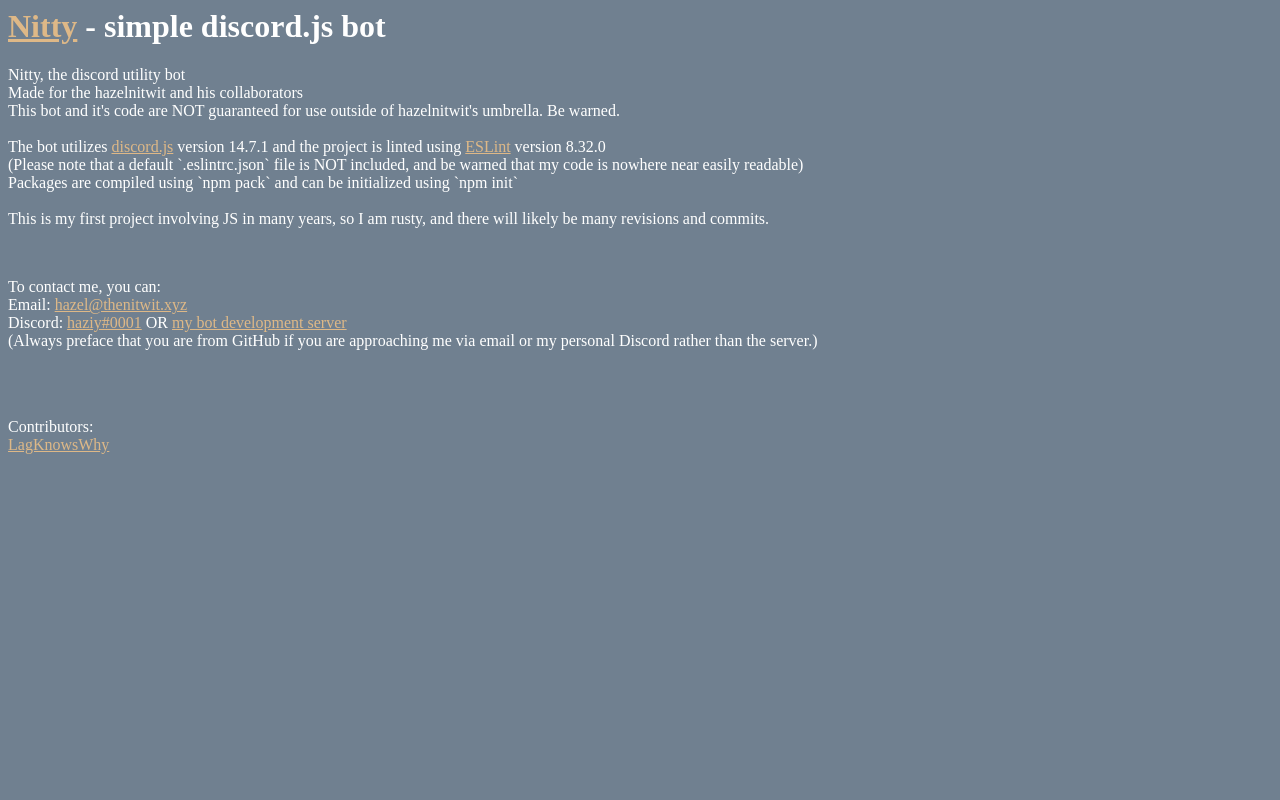
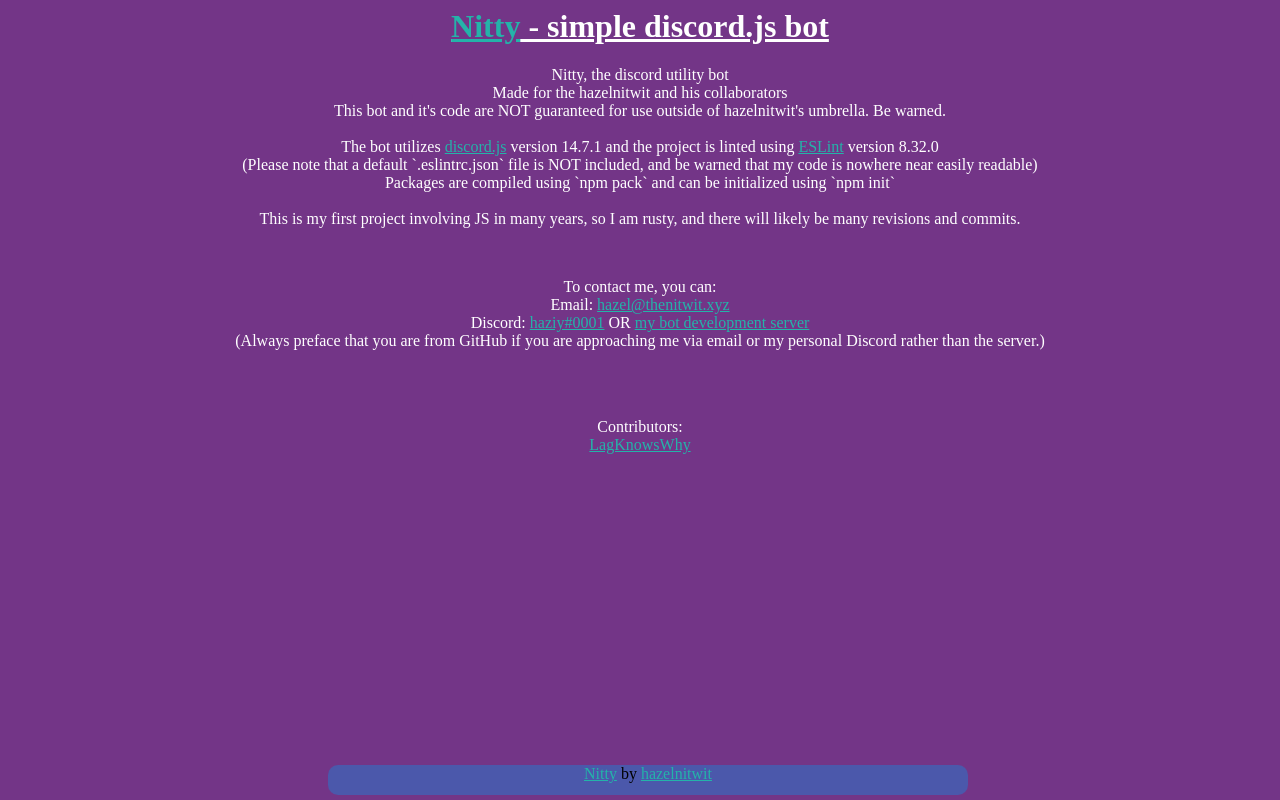
Before and after one commit to nailplsh/Nitty, a website: page index.html in a window 1280 px wide. Drawn offline with Linux system fonts and the light colour scheme.

Commit message:
Updated html, decide if its ok or not lol

```diff
--- a/index.html
+++ b/index.html
@@ -2,28 +2,83 @@
 	<head>
 		<title>Nitty by hazelnitwit</title>
 		<style>
-    body {background-color: slategray;}
-    h1   {color: white;}
-    p    {color: white;}
-    a    {color: burlywood;}
+			body {
+				background-color: #733587;
+				overflow: hidden; /* hide scrollbars */
+			}
+			h1 {
+				color: white;
+				text-decoration: underline;
+				font-weight: bold;
+			}
+			p {
+				color: white;
+			}
+			a {
+				color: #24b3a9;
+			}
+			#footer {
+				/* center text inside horizontally and vertically */
+				position: absolute;
+				bottom: 0;
+				width: 50%;
+				margin-left: 25%;
+				margin-bottom: 5px;
+				border-radius: 10px;
+				height: 30px;
+				background-color: #4b58ab;
+				color: #000000;
+			}
 		</style>
 	</head>
 	<body>
-    <h1><a href="https://github.com/hazelnitwit/Nitty">Nitty</a> - simple discord.js bot</h1>
+		<center>
+			<h1
+				><a href="https://github.com/hazelnitwit/Nitty">Nitty</a> - simple
+				discord.js bot</h1
+			>
 
-    <p>Nitty, the discord utility bot<br>
-    Made for the hazelnitwit and his collaborators<br>
-    This bot and it's code are NOT guaranteed for use outside of hazelnitwit's umbrella. Be warned.<br><br>
-    The bot utilizes <a href="https://github.com/discordjs/discord.js">discord.js</a> version 14.7.1 and the project is linted using <a href="https://github.com/eslint/eslint">ESLint</a> version 8.32.0 <br>
-    (Please note that a default `.eslintrc.json` file is NOT included, and be warned that my code is nowhere near easily readable)<br>
-    Packages are compiled using `npm pack` and can be initialized using `npm init`<br><br>
-    This is my first project involving JS in many years, so I am rusty, and there will likely be many revisions and commits.</p>
-  <br>
-    <p>To contact me, you can:<br>
-    Email: <a href="mailto:hazel@thenitwit.xyz">hazel@thenitwit.xyz</a><br>
-    Discord: <a href="https://discord.com/users/354414172559114240">haziy#0001</a> OR <a href="https://discord.gg/zV4KuWMCzx">my bot development server</a><br>
-    (Always preface that you are from GitHub if you are approaching me via email or my personal Discord rather than the server.)</p>
-  <br><br>
-  <p>Contributors:<br>
+			<p
+				>Nitty, the discord utility bot<br />
+				Made for the hazelnitwit and his collaborators<br />
+				This bot and it's code are NOT guaranteed for use outside of
+				hazelnitwit's umbrella. Be warned.<br /><br />
+				The bot utilizes
+				<a href="https://github.com/discordjs/discord.js">discord.js</a> version
+				14.7.1 and the project is linted using
+				<a href="https://github.com/eslint/eslint">ESLint</a> version 8.32.0
+				<br />
+				(Please note that a default `.eslintrc.json` file is NOT included, and
+				be warned that my code is nowhere near easily readable)<br />
+				Packages are compiled using `npm pack` and can be initialized using `npm
+				init`<br /><br />
+				This is my first project involving JS in many years, so I am rusty, and
+				there will likely be many revisions and commits.</p
+			>
+			<br />
+			<p
+				>To contact me, you can:<br />
+				Email: <a href="mailto:hazel@thenitwit.xyz">hazel@thenitwit.xyz</a
+				><br />
+				Discord:
+				<a href="https://discord.com/users/354414172559114240">haziy#0001</a> OR
+				<a href="https://discord.gg/zV4KuWMCzx">my bot development server</a
+				><br />
+				(Always preface that you are from GitHub if you are approaching me via
+				email or my personal Discord rather than the server.)</p
+			>
+			<br /><br />
+			<p
+				>Contributors:<br />
 				<a href="https://github.com/LagKnowsWhy">LagKnowsWhy</a>
+			</p>
+			<footer>
+				<p id="footer">
+					<a href="https://github.com/hazelnitwit/Nitty">Nitty</a>
+					by
+					<a href="https://github.com/hazelnitwit">hazelnitwit</a></p
+				>
+			</footer>
+		</center>
 	</body>
+</html>
```
Lines whose indentation alone changed are shown as unchanged.
